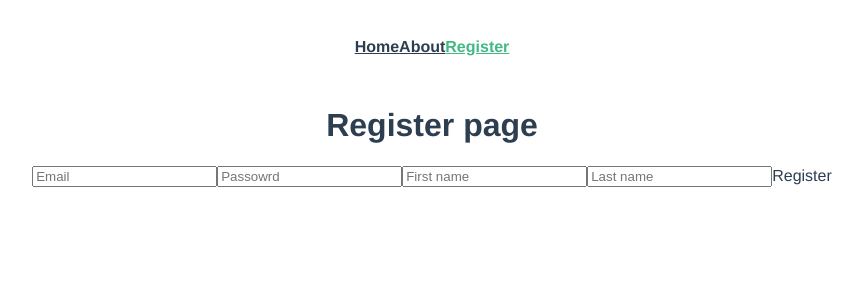
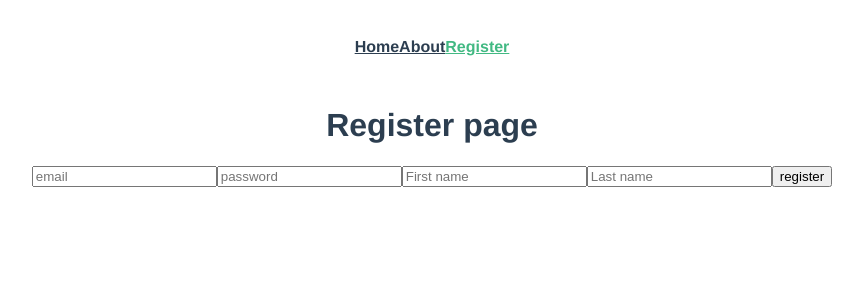
Before and after one commit to philip-segerfast/holiday-maker, a Vue app in the folder hm-front-end/: page /Register in a window 1280 px wide. Shown: the top 300 px of the page, without its empty margins (208-1071 px from the left). Built offline with nearby package versions, Linux system fonts and the light colour scheme.

Commit message:
you can register but code isnt good
you can register even if you dont fill the inputs have to force user to fill the input

```diff
--- a/hm-front-end/src/views/Register.vue
+++ b/hm-front-end/src/views/Register.vue
@@ -1,16 +1,32 @@
 <template>
-    <h1>Register page</h1>
-    <input v v-model="email" type="text" placeholder="Email" required>
-    <input v v-model="password" type="password" placeholder="Passowrd" required>
-    <input type="text" placeholder="First name">
-    <input type="text" placeholder="Last name">
-    <a type="button" @click="x">Register</a>
+  <h1>Register page</h1>
+  <input v-model="email" type="text" placeholder="email" required />
+  <input v-model="password" type="password" placeholder="password" required />
+  <input v-model="first_name" type="text" placeholder="First name" required />
+  <input v-model="last_name" type="text"  placeholder="Last name" required />
+  <button @click="register()">register</button>
 </template>
 <script>
+export default {
+  methods: {
+    async register() {
 
-export default {
-    setup() {
+      let credentials = {
+        email: this.email,
+        password: this.password,
+        first_name: this.first_name,
+        last_name: this.last_name
+      };
+
+      let response = await fetch("/auth/register", {
+        method: "POST",
+        headers: { "Content-Type": "application/json" },
+        body: JSON.stringify(credentials),
+      });
+      console.log("i work" + response);
+
 
     },
-}
+  },
+};
 </script>
```
